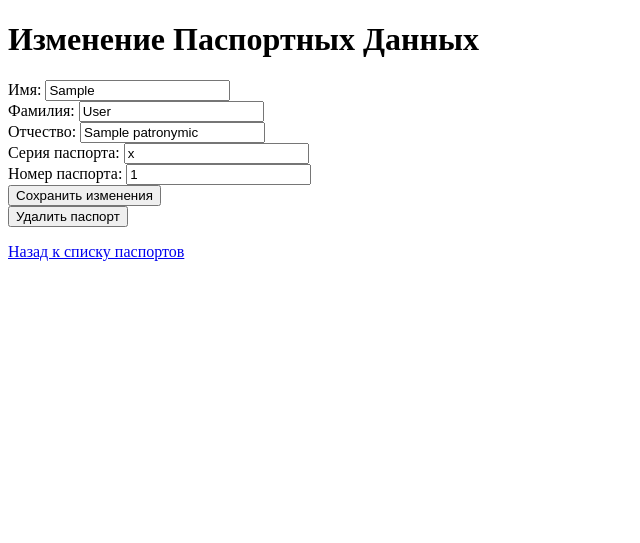
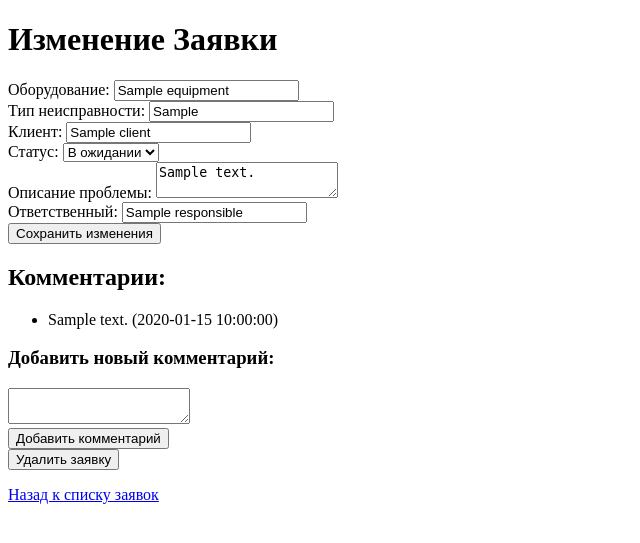
Before and after one commit to Kr3zZ1/DZ_DemoEX, a FastAPI app: template templates/update.html in a window 1280 px wide. Shown: the top 543 px of the page, without its empty margins (0-640 px from the left). Run offline with FastAPI, Linux system fonts and the light colour scheme; the template is opened without the code that fills it: most values are stand-ins (such as "Sample title", 1, 10 or a date in 2020).

Commit message:
rework programm

```diff
--- a/main.py
+++ b/main.py
@@ -1,71 +1,120 @@
 from fastapi import FastAPI, Form, Request, HTTPException
 from fastapi.responses import HTMLResponse, RedirectResponse
 from fastapi.templating import Jinja2Templates
+from datetime import datetime
 
 app = FastAPI()
 templates = Jinja2Templates(directory="templates")
 
+# Хранилище заявок
+requests_db = []
+request_id_counter = 1
 
-passports = []
-passport_id_counter = 1
 
 @app.get("/", response_class=HTMLResponse)
 async def read_root(request: Request):
     return templates.TemplateResponse("create.html", {"request": request})
 
+
 @app.post("/create", response_class=RedirectResponse)
-async def create_passport(request: Request,
-                          first_name: str = Form(...),
-                          last_name: str = Form(...),
-                          patronymic: str = Form(...),
-                          passport_series: str = Form(...),
-                          passport_number: str = Form(...)):
-    global passport_id_counter
-    passport = {
-        "id": passport_id_counter,
-        "first_name": first_name,
-        "last_name": last_name,
-        "patronymic": patronymic,
-        "passport_series": passport_series,
-        "passport_number": passport_number
+async def create_request(request: Request,
+                         equipment: str = Form(...),
+                         fault_type: str = Form(...),
+                         description: str = Form(...),
+                         client: str = Form(...)):
+    global request_id_counter
+    service_request = {
+        "id": request_id_counter,
+        "date_added": datetime.now(),
+        "equipment": equipment,
+        "fault_type": fault_type,
+        "description": description,
+        "client": client,
+        "status": "в ожидании",
+        "responsible": None,
+        "comments": [],
+        "completion_time": None,
     }
-    passports.append(passport)
-    passport_id_counter += 1
+    requests_db.append(service_request)
+    request_id_counter += 1
     return RedirectResponse(url="/list", status_code=303)
 
+
 @app.get("/list", response_class=HTMLResponse)
-async def list_passports(request: Request):
-    return templates.TemplateResponse("list.html", {"request": request, "passports": passports})
+async def list_requests(request: Request):
+    return templates.TemplateResponse("list.html", {"request": request, "requests_db": requests_db})
 
-@app.get("/update/{passport_id}", response_class=HTMLResponse)
-async def update_passport_form(request: Request, passport_id: int):
-    passport = next((p for p in passports if p["id"] == passport_id), None)
-    if passport is None:
-        raise HTTPException(status_code=404, detail="Паспорт не найден")
-    return templates.TemplateResponse("update.html", {"request": request, "passport": passport})
 
-@app.post("/update/{passport_id}", response_class=RedirectResponse)
-async def update_passport(passport_id: int,
-                          first_name: str = Form(...),
-                          last_name: str = Form(...),
-                          patronymic: str = Form(...),
-                          passport_series: str = Form(...),
-                          passport_number: str = Form(...)):
-    passport = next((p for p in passports if p["id"] == passport_id), None)
-    if passport is None:
-        raise HTTPException(status_code=404, detail="Паспорт не найден")
+@app.get("/update/{request_id}", response_class=HTMLResponse)
+async def update_request_form(request: Request, request_id: int):
+    service_request = next((r for r in requests_db if r["id"] == request_id), None)
+    if service_request is None:
+        raise HTTPException(status_code=404, detail="Заявка не найдена")
+    return templates.TemplateResponse("update.html", {"request": request, "service_request": service_request})
 
-    passport.update({
-        "first_name": first_name,
-        "last_name": last_name,
-        "patronymic": patronymic,
-        "passport_series": passport_series,
-        "passport_number": passport_number
+
+@app.post("/update/{request_id}", response_class=RedirectResponse)
+async def update_request(request_id: int,
+                         status: str = Form(...),
+                         description: str = Form(...),
+                         responsible: str = Form(None)):
+    service_request = next((r for r in requests_db if r["id"] == request_id), None)
+    if service_request is None:
+        raise HTTPException(status_code=404, detail="Заявка не найдена")
+
+    service_request.update({
+        "status": status,
+        "description": description,
+        "responsible": responsible if responsible else service_request["responsible"]
     })
+
+    if status == "выполнено" and not service_request["completion_time"]:
+        service_request["completion_time"] = datetime.now()
+
     return RedirectResponse(url="/list", status_code=303)
 
-@app.post("/delete/{passport_id}", response_class=RedirectResponse)
-async def delete_passport(passport_id: int):
-    global passports
-    passports = [p for p in passports if p["id"] != passport_id]
+
+@app.post("/add_comment/{request_id}", response_class=RedirectResponse)
+async def add_comment(request_id: int, comment: str = Form(...)):
+    service_request = next((r for r in requests_db if r["id"] == request_id), None)
+    if service_request is None:
+        raise HTTPException(status_code=404, detail="Заявка не найдена")
+
+    service_request["comments"].append({"comment": comment, "date": datetime.now()})
+    return RedirectResponse(url=f"/update/{request_id}", status_code=303)
+
+
+@app.get("/stats", response_class=HTMLResponse)
+async def stats(request: Request):
+    completed_count = sum(1 for r in requests_db if r["status"] == "выполнено")
+
+    average_time = 0
+    completed_requests = [r for r in requests_db if r["status"] == "выполнено"]
+
+    if completed_requests:
+        total_time = 0
+        for r in completed_requests:
+            if r.get('completion_time'):
+                total_time += (r['completion_time'] - r['date_added']).total_seconds()
+
+        if completed_count > 0:
+            average_time = total_time / completed_count
+
+    fault_types = {}
+    for r in requests_db:
+        fault_type = r["fault_type"]
+        fault_types[fault_type] = fault_types.get(fault_type, 0) + 1
+
+    return templates.TemplateResponse("stats.html", {
+        "request": request,
+        "completed_count": completed_count,
+        "average_time": average_time,
+        "fault_types": fault_types
+    })
+
+
+@app.post("/delete/{request_id}", response_class=RedirectResponse)
+async def delete_request(request_id: int):
+    global requests_db
+    requests_db = [r for r in requests_db if r["id"] != request_id]
     return RedirectResponse(url="/list", status_code=303)
--- a/templates/update.html
+++ b/templates/update.html
@@ -2,21 +2,44 @@
 <html lang="ru">
 <head>
     <meta charset="UTF-8">
-    <title>Изменить Паспорт</title>
+    <title>Изменить Заявку</title>
 </head>
 <body>
-    <h1>Изменение Паспортных Данных</h1>
-    <form action="/update/{{ passport.id }}" method="post">
-        <label>Имя: <input type="text" name="first_name" value="{{ passport.first_name }}" required></label><br>
-        <label>Фамилия: <input type="text" name="last_name" value="{{ passport.last_name }}" required></label><br>
-        <label>Отчество: <input type="text" name="patronymic" value="{{ passport.patronymic }}" required></label><br>
-        <label>Серия паспорта: <input type="text" name="passport_series" value="{{ passport.passport_series }}" required></label><br>
-        <label>Номер паспорта: <input type="text" name="passport_number" value="{{ passport.passport_number }}" required></label><br>
+    <h1>Изменение Заявки</h1>
+    <form action="/update/{{ service_request.id }}" method="post">
+        <label>Оборудование: <input type="text" name="equipment" value="{{ service_request.equipment }}" readonly></label><br>
+        <label>Тип неисправности: <input type="text" name="fault_type" value="{{ service_request.fault_type }}" readonly></label><br>
+        <label>Клиент: <input type="text" name="client" value="{{ service_request.client }}" readonly></label><br>
+        <label>Статус:
+            <select name="status" required>
+                <option value="в ожидании" {% if service_request.status == "в ожидании" %}selected{% endif %}>В ожидании</option>
+                <option value="в работе" {% if service_request.status == "в работе" %}selected{% endif %}>В работе</option>
+                <option value="выполнено" {% if service_request.status == "выполнено" %}selected{% endif %}>Выполнено</option>
+            </select>
+        </label><br>
+        <label>Описание проблемы: <textarea name="description" required>{{ service_request.description }}</textarea></label><br>
+        <label>Ответственный: <input type="text" name="responsible" value="{{ service_request.responsible }}"></label><br>
         <button type="submit">Сохранить изменения</button>
     </form>
-    <form action="/delete/{{ passport.id }}" method="post">
-        <button type="submit">Удалить паспорт</button>
+
+    <h2>Комментарии:</h2>
+    <ul>
+        {% for comment in service_request.comments %}
+            <li>{{ comment.comment }} ({{ comment.date }})</li>
+        {% endfor %}
+    </ul>
+
+    <!-- Форма для добавления нового комментария -->
+    <h3>Добавить новый комментарий:</h3>
+    <form action="/add_comment/{{ service_request.id }}" method="post">
+        <textarea name="comment" required></textarea><br>
+        <button type="submit">Добавить комментарий</button>
     </form>
-    <p><a href="/list">Назад к списку паспортов</a></p>
+
+    <form action="/delete/{{ service_request.id }}" method="post">
+        <button type="submit">Удалить заявку</button>
+    </form>
+
+    <p><a href="/list">Назад к списку заявок</a></p>
 </body>
 </html>
```
Also changed, not shown: templates/create.html (+7 -8 lines), templates/list.html (+32 -17 lines), templates/stats.html (added, +28 -0 lines).
